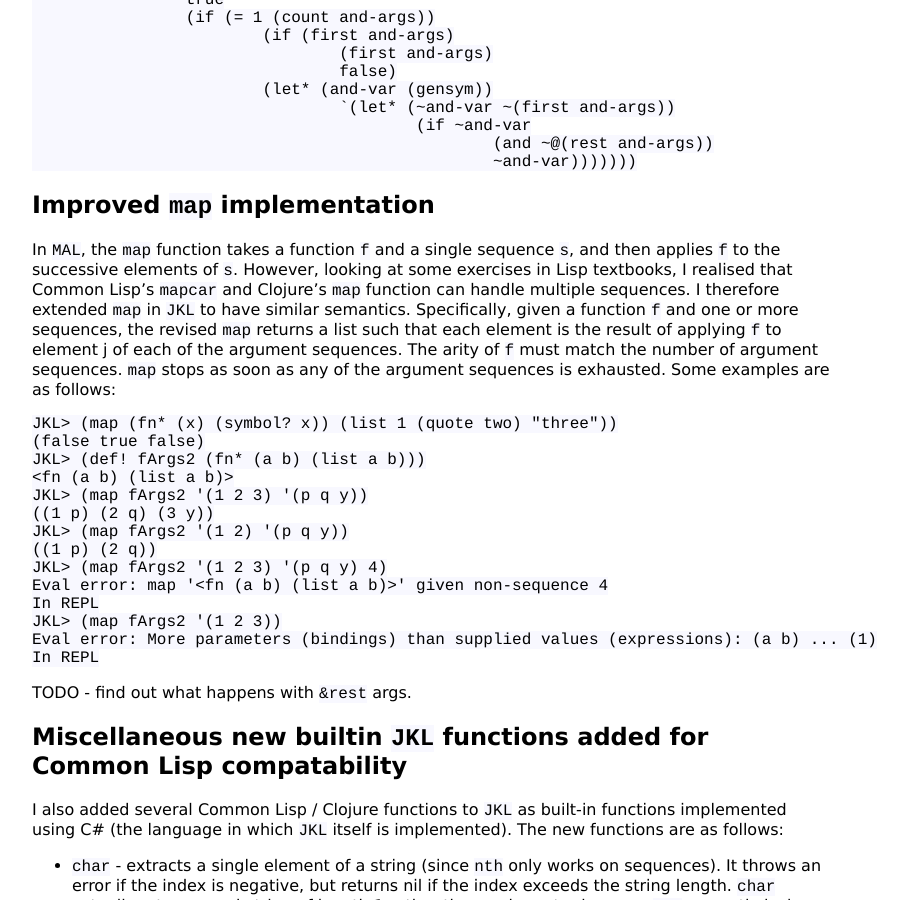
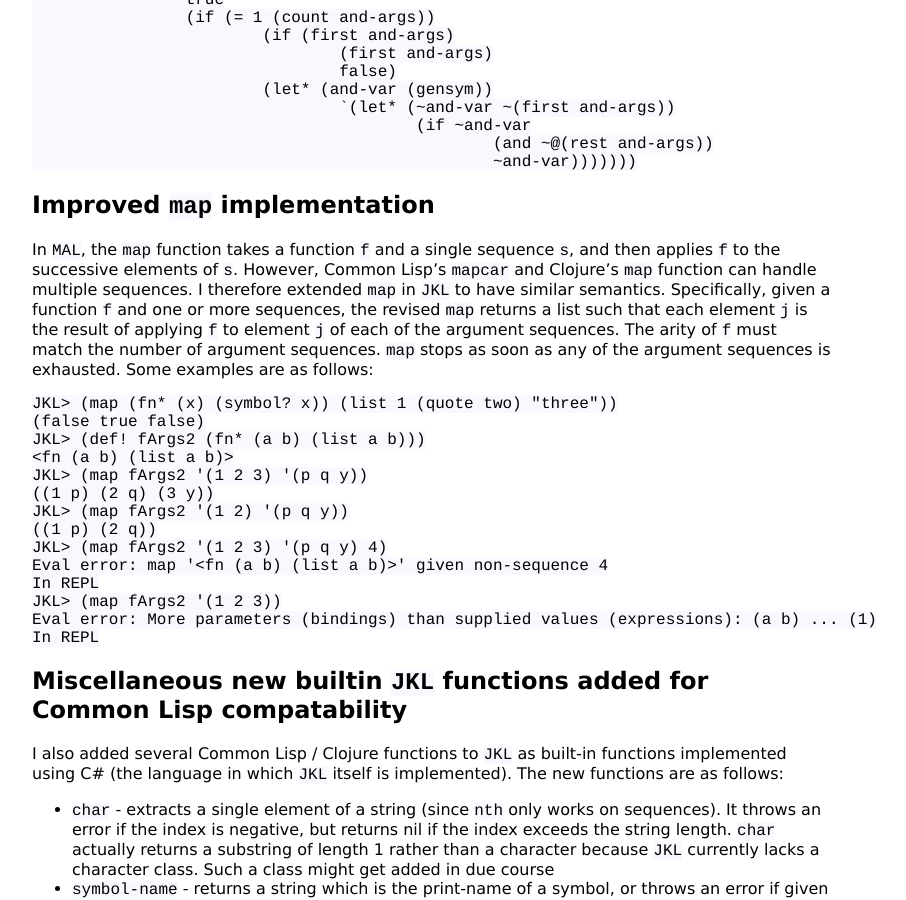
Before and after one commit to KineticLensman/KineticLensman.github.io, a Jekyll site: the page built from _posts/2020-04-03-Journey-continues.md, in a window 1280 px wide and 900 px high, scrolled down 1472 px. Shown: the whole window, without its empty margins (208-1114 px from the left). Built offline with Jekyll 4.4.1, drawn with Linux system fonts in a browser that asks for light colours.

Commit message:
Revised description of map

````diff
--- a/_posts/2020-04-03-Journey-continues.md
+++ b/_posts/2020-04-03-Journey-continues.md
@@ -59,7 +59,7 @@ I added an `and` macro using `JKL`'s existing `or` macro as a model. The semanti
 ```
 ## Improved `map` implementation
 
-In `MAL`, the `map` function takes a function `f` and a single sequence `s`, and then applies `f` to the successive elements of `s`. However, looking at some exercises in Lisp textbooks, I realised that Common Lisp's `mapcar` and Clojure's `map` function can handle multiple sequences. I therefore extended `map` in `JKL` to have similar semantics. Specifically, given a function `f` and one or more sequences, the revised `map` returns a list such that each element is the result of applying `f` to element j of each of the argument sequences. The arity of `f` must match the number of argument sequences. `map` stops as soon as any of the argument sequences is exhausted. Some examples are as follows:
+In `MAL`, the `map` function takes a function `f` and a single sequence `s`, and then applies `f` to the successive elements of `s`. However, Common Lisp's `mapcar` and Clojure's `map` function can handle multiple sequences. I therefore extended `map` in `JKL` to have similar semantics. Specifically, given a function `f` and one or more sequences, the revised `map` returns a list such that each element `j` is the result of applying `f` to element `j` of each of the argument sequences. The arity of `f` must match the number of argument sequences. `map` stops as soon as any of the argument sequences is exhausted. Some examples are as follows:
 
 ```
 JKL> (map (fn* (x) (symbol? x)) (list 1 (quote two) "three"))
@@ -77,7 +77,7 @@ JKL> (map fArgs2 '(1 2 3))
 Eval error: More parameters (bindings) than supplied values (expressions): (a b) ... (1)
 In REPL
 ```
-TODO - find out what happens with `&rest` args.
+
 
 ## Miscellaneous new builtin `JKL` functions added for Common Lisp compatability
 
````
